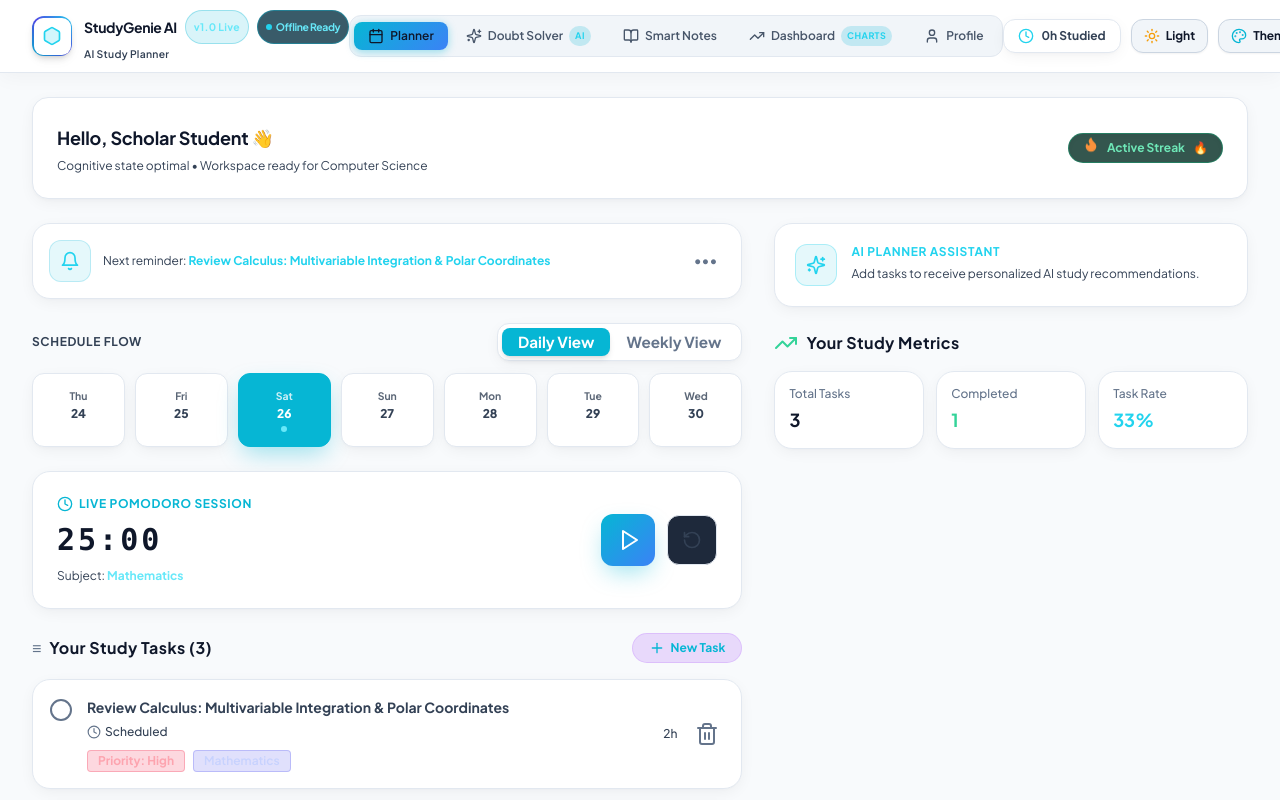
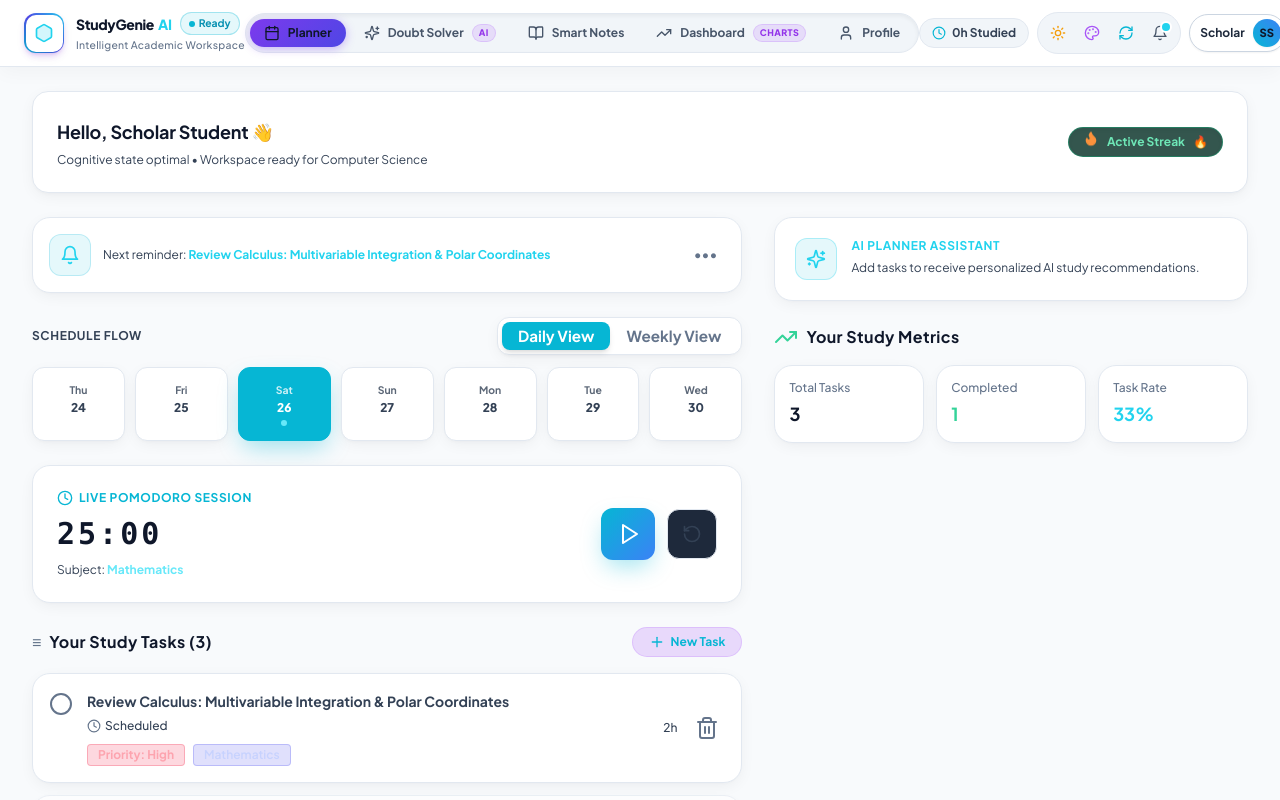
Before and after one commit to Manish1419600/ai-study-assistant, a React (Vite) app: page / in a window 1280 px wide. Both pictures are taken after a click on the button "Continue in Offline Mode (No Internet Needed)". Shown: the top 800 px of the page. Built offline with nearby package versions, Linux system fonts and the light colour scheme; no server answers.

Commit message:
Redesign navigation bar with sleek floating segmented pill control, compact icon group, and refined profile pill

```diff
--- a/src/components/Header.jsx
+++ b/src/components/Header.jsx
@@ -1,5 +1,5 @@
 import React, { useState, useEffect } from 'react';
-import { Hexagon, Bell, Calendar, Sparkles, BookOpen, TrendingUp, User, LogIn, LogOut, Clock, Palette, Sun, Moon, RefreshCw } from 'lucide-react';
+import { Hexagon, Bell, Calendar, Sparkles, BookOpen, TrendingUp, User, LogIn, LogOut, Clock, Palette, Sun, Moon, RefreshCw, Radio } from 'lucide-react';
 import { useAuth } from '../context/AuthContext';
 import { toggleLightDarkMode, getInitialPrefs } from './AppearancePanel';
 
@@ -39,17 +39,6 @@ export default function Header({ activeTab, setActiveTab, studyHours, onOpenAppe
     return () => window.removeEventListener('sg_appearance_changed', handleAppearanceChange);
   }, []);
 
-  const getTabTitle = () => {
-    switch (activeTab) {
-      case 'planner':   return 'AI Study Planner';
-      case 'solver':    return 'AI Doubt Solver & Auto-FAQ';
-      case 'notes':     return 'Smart Notes Generator';
-      case 'progress':  return 'Progress Dashboard';
-      case 'profile':
-      default:          return 'Profile & Settings';
-    }
-  };
-
   const navItems = [
     { id: 'planner',  label: 'Planner',      icon: Calendar },
     { id: 'solver',   label: 'Doubt Solver', icon: Sparkles,   badge: 'AI' },
@@ -59,43 +48,54 @@ export default function Header({ activeTab, setActiveTab, studyHours, onOpenAppe
   ];
 
   return (
-    <header className="app-header sticky top-0 z-30 backdrop-blur-md px-3 sm:px-6 lg:px-8 py-2 sm:py-2.5 border-b flex items-center justify-between w-full shadow-sm transition-colors">
+    <header className="app-header sticky top-0 z-30 backdrop-blur-xl px-3 sm:px-6 py-2 border-b flex items-center justify-between w-full shadow-sm transition-all duration-200">
 
-      {/* ── Brand ── */}
-      <div className="flex items-center gap-2 sm:gap-3 flex-shrink-0">
-        <div className="w-8 h-8 sm:w-10 sm:h-10 rounded-lg sm:rounded-xl bg-gradient-to-tr from-purple-600 via-indigo-600 to-cyan-400 p-[1.5px] flex items-center justify-center shadow-md flex-shrink-0">
-          <div className="w-full h-full bg-[#0E1322] rounded-[7px] sm:rounded-[9px] flex items-center justify-center">
-            <Hexagon className="w-4 h-4 sm:w-5 sm:h-5 text-cyan-400 fill-cyan-400/20" />
-          </div>
-        </div>
-        <div className="flex flex-col">
-          <h1 className="text-sm sm:text-base xl:text-lg font-bold tracking-tight leading-tight flex items-center gap-1.5 sm:gap-2">
-            StudyGenie AI
-            <span className="hidden sm:inline-block px-2 py-0.5 rounded-full bg-cyan-500/15 text-cyan-300 border border-cyan-500/30 text-[10px] font-bold whitespace-nowrap tracking-wide">
-              v1.0 Live
-            </span>
-            <span className={`inline-flex items-center gap-1 px-2 py-0.5 rounded-full text-[10px] font-bold border whitespace-nowrap ${
-              isSocketConnected
-                ? 'bg-emerald-950/80 border-emerald-500/40 text-emerald-300'
-                : 'bg-cyan-950/80 border-cyan-500/40 text-cyan-300'
-            }`}>
-              <span className={`w-1.5 h-1.5 rounded-full ${isSocketConnected ? 'bg-emerald-400 animate-pulse' : 'bg-cyan-400'}`}></span>
-              <span>{isSocketConnected ? 'Cloud Synced' : (!isOnline ? 'Offline Mode' : 'Offline Ready')}</span>
-            </span>
-          </h1>
-          <p className="text-[10px] sm:text-xs font-semibold text-cyan-400 tracking-wide mt-0.5">
-            {getTabTitle()}
-          </p>
+      {/* ── Brand & Cloud Status ── */}
+      <div className="flex items-center gap-2.5 sm:gap-3 flex-shrink-0">
+        <div className="w-9 h-9 sm:w-10 sm:h-10 rounded-xl bg-gradient-to-tr from-purple-600 via-indigo-600 to-cyan-400 p-[1.5px] flex items-center justify-center shadow-md shadow-purple-600/20 flex-shrink-0 hover:scale-105 transition-transform">
+          <div className="w-full h-full bg-[#0E1322] rounded-[10px] flex items-center justify-center">
+            <Hexagon className="w-5 h-5 text-cyan-400 fill-cyan-400/20" />
           </div>
         </div>
 
-      {/* ── PC Nav Bar (Desktop Only) ── */}
+        <div className="flex flex-col">
+          <div className="flex items-center gap-2">
+            <h1 className="text-sm sm:text-base font-extrabold tracking-tight leading-none text-slate-900 dark:text-white">
+              StudyGenie<span className="text-cyan-400 ml-1">AI</span>
+            </h1>
+
+            {/* Subtle Status Pill */}
+            <span
+              className={`inline-flex items-center gap-1 px-2 py-0.5 rounded-full text-[10px] font-bold border transition-colors ${
+                isSocketConnected
+                  ? 'bg-emerald-500/10 border-emerald-500/30 text-emerald-600 dark:text-emerald-400'
+                  : !isOnline
+                  ? 'bg-amber-500/10 border-amber-500/30 text-amber-600 dark:text-amber-400'
+                  : 'bg-cyan-500/10 border-cyan-500/30 text-cyan-600 dark:text-cyan-400'
+              }`}
+            >
+              <span
+                className={`w-1.5 h-1.5 rounded-full ${
+                  isSocketConnected ? 'bg-emerald-500 animate-pulse' : !isOnline ? 'bg-amber-500' : 'bg-cyan-500'
+                }`}
+              />
+              <span>{isSocketConnected ? 'Cloud Synced' : (!isOnline ? 'Offline' : 'Ready')}</span>
+            </span>
+          </div>
+
+          <span className="text-[10px] font-medium text-slate-500 dark:text-slate-400 tracking-wide mt-0.5 hidden sm:inline">
+            Intelligent Academic Workspace
+          </span>
+        </div>
+      </div>
+
+      {/* ── Modern Floating Segmented Navigation Bar (Desktop) ── */}
       <nav
         aria-label="Main Navigation"
-        className="hidden lg:flex items-center gap-0.5 xl:gap-1 p-1 rounded-xl border flex-shrink-0 transition-colors"
+        className="hidden lg:flex items-center gap-1 p-1 rounded-full border shadow-inner transition-colors"
         style={{
           backgroundColor: isLightMode ? '#F1F5F9' : 'rgba(15, 23, 42, 0.75)',
-          borderColor: isLightMode ? '#E2E8F0' : 'rgba(51, 65, 85, 0.6)'
+          borderColor: isLightMode ? '#E2E8F0' : 'rgba(51, 65, 85, 0.5)'
         }}
       >
         {navItems.map((item) => {
@@ -105,30 +105,32 @@ export default function Header({ activeTab, setActiveTab, studyHours, onOpenAppe
             <button
               key={item.id}
               onClick={() => setActiveTab(item.id)}
-              className={`px-2.5 xl:px-3.5 py-1.5 rounded-lg font-semibold transition-all flex items-center gap-1.5 cursor-pointer text-xs xl:text-sm whitespace-nowrap select-none ${
+              className={`px-3.5 py-1.5 rounded-full font-bold transition-all flex items-center gap-2 cursor-pointer text-xs xl:text-sm whitespace-nowrap select-none ${
                 isActive
-                  ? 'text-white shadow-sm'
+                  ? 'text-white shadow-md'
                   : isLightMode
                   ? 'text-slate-600 hover:text-slate-900 hover:bg-slate-200/70'
-                    : 'text-slate-300 hover:text-white hover:bg-slate-800/70'
+                  : 'text-slate-400 hover:text-white hover:bg-slate-800/70'
               }`}
               style={
                 isActive
                   ? {
-                      background: 'linear-gradient(135deg, var(--accent-from, #06B6D4), var(--accent-to, #3B82F6))',
-                      boxShadow: '0 2px 8px var(--accent-ring, rgba(6, 182, 212, 0.35))',
+                      background: 'linear-gradient(135deg, #7C3AED 0%, #4F46E5 100%)',
+                      boxShadow: '0 2px 10px rgba(124, 58, 237, 0.35)'
                     }
                   : undefined
               }
             >
-              <Icon className="w-3.5 h-3.5 xl:w-4 xl:h-4 flex-shrink-0" />
-              <span className="whitespace-nowrap">{item.label}</span>
+              <Icon className="w-4 h-4 flex-shrink-0" />
+              <span>{item.label}</span>
               {item.badge && (
-                <span className={`px-1.5 py-0.5 rounded-full font-bold text-[9px] uppercase tracking-wider ${
+                <span
+                  className={`px-1.5 py-0.2 rounded-full font-extrabold text-[9px] uppercase tracking-wider ${
                     isActive
                       ? 'bg-white/20 text-white'
-                    : 'bg-cyan-500/20 text-cyan-400'
-                }`}>
+                      : 'bg-purple-500/15 text-purple-600 dark:text-cyan-400 border border-purple-500/20'
+                  }`}
+                >
                   {item.badge}
                 </span>
               )}
@@ -137,16 +139,24 @@ export default function Header({ activeTab, setActiveTab, studyHours, onOpenAppe
         })}
       </nav>
 
-      {/* ── Right Controls (Ultra-Compact on Mobile) ── */}
-      <div className="flex items-center gap-1.5 sm:gap-2.5 flex-shrink-0">
+      {/* ── Right Actions & Utilities (Refined & Clean) ── */}
+      <div className="flex items-center gap-1.5 sm:gap-2 flex-shrink-0">
 
-        {/* Study hours - Desktop only */}
-        <div className="hidden xl:flex items-center gap-2 px-3.5 py-2 rounded-xl bg-slate-900/80 border border-slate-800 font-bold text-slate-200 text-xs">
-          <Clock className="w-4 h-4 text-cyan-400" />
+        {/* Study Time Chip - Desktop only */}
+        <div className="hidden xl:flex items-center gap-1.5 px-3 py-1.5 rounded-full bg-slate-100 dark:bg-slate-900/80 border border-slate-200 dark:border-slate-800 text-xs font-bold text-slate-700 dark:text-slate-200">
+          <Clock className="w-3.5 h-3.5 text-cyan-500 dark:text-cyan-400" />
           <span>{studyHours || 0}h Studied</span>
         </div>
 
-        {/* Quick Light / Dark Mode Toggle Button */}
+        {/* Unified Icon Toolbar */}
+        <div
+          className="flex items-center gap-0.5 p-1 rounded-full border transition-colors"
+          style={{
+            backgroundColor: isLightMode ? '#F1F5F9' : 'rgba(15, 23, 42, 0.75)',
+            borderColor: isLightMode ? '#E2E8F0' : 'rgba(51, 65, 85, 0.5)'
+          }}
+        >
+          {/* Light / Dark Mode Toggle */}
           <button
             type="button"
             onClick={() => {
@@ -154,114 +164,82 @@ export default function Header({ activeTab, setActiveTab, studyHours, onOpenAppe
               setIsLightMode(updated.mode === 'light');
             }}
             title={isLightMode ? "Switch to Dark Mode" : "Switch to Light Mode"}
-          className="flex items-center justify-center gap-1.5 p-2 sm:px-3 sm:py-2 rounded-xl border transition-all shadow-sm cursor-pointer"
-          style={{
-            backgroundColor: isLightMode ? '#F1F5F9' : 'rgba(30, 41, 59, 0.9)',
-            borderColor: isLightMode ? '#CBD5E1' : 'rgba(51, 65, 85, 0.8)',
-            color: isLightMode ? '#0F172A' : '#F8FAFC'
-          }}
+            className="w-8 h-8 rounded-full flex items-center justify-center transition-colors text-slate-600 dark:text-slate-300 hover:text-slate-900 dark:hover:text-white hover:bg-slate-200/80 dark:hover:bg-slate-800 cursor-pointer"
           >
-          {isLightMode ? (
-            <>
-              <Sun className="w-4 h-4 text-amber-500" />
-              <span className="text-xs font-bold hidden sm:inline">Light</span>
-            </>
-          ) : (
-            <>
-              <Moon className="w-4 h-4 text-indigo-400" />
-              <span className="text-xs font-bold text-slate-300 hidden sm:inline">Dark</span>
-            </>
-          )}
+            {isLightMode ? <Sun className="w-4 h-4 text-amber-500" /> : <Moon className="w-4 h-4 text-indigo-400" />}
           </button>
 
-        {/* Appearance toggle drawer button */}
+          {/* Theme Drawer */}
           <button
             type="button"
             onClick={onOpenAppearance}
-          title="Appearance & Theme Customizer"
-          className="flex items-center justify-center gap-1.5 p-2 sm:px-3 sm:py-2 rounded-xl border transition-all shadow-sm group cursor-pointer"
-          style={{
-            backgroundColor: isLightMode ? '#F1F5F9' : 'rgba(30, 41, 59, 0.9)',
-            borderColor: isLightMode ? '#CBD5E1' : 'rgba(51, 65, 85, 0.8)',
-            color: isLightMode ? '#0F172A' : '#F8FAFC'
-          }}
+            title="Appearance & Theme Colors"
+            className="w-8 h-8 rounded-full flex items-center justify-center transition-colors text-slate-600 dark:text-slate-300 hover:text-slate-900 dark:hover:text-white hover:bg-slate-200/80 dark:hover:bg-slate-800 cursor-pointer"
           >
-          <Palette className="w-4 h-4 text-purple-400 group-hover:rotate-12 transition-transform" />
-          <span className="hidden sm:inline font-bold text-xs">Theme</span>
+            <Palette className="w-4 h-4 text-purple-500 dark:text-purple-400" />
           </button>
 
-        {/* Quick Refresh Button (Works on both Website & Android APK) */}
+          {/* Refresh / Sync */}
           <button
             type="button"
             onClick={handleRefresh}
             title="Refresh App & Sync with Database (Hold Shift to hard reload)"
-          className={`flex items-center justify-center gap-1.5 p-2 sm:px-3 sm:py-2 rounded-xl border transition-all shadow-sm cursor-pointer ${
-            isRefreshing ? 'opacity-80 scale-95' : 'hover:scale-105 active:scale-95'
-          }`}
-          style={{
-            backgroundColor: isLightMode ? '#F1F5F9' : 'rgba(30, 41, 59, 0.9)',
-            borderColor: isLightMode ? '#CBD5E1' : 'rgba(51, 65, 85, 0.8)',
-            color: isLightMode ? '#0F172A' : '#F8FAFC'
-          }}
+            className="w-8 h-8 rounded-full flex items-center justify-center transition-colors text-slate-600 dark:text-slate-300 hover:text-slate-900 dark:hover:text-white hover:bg-slate-200/80 dark:hover:bg-slate-800 cursor-pointer"
           >
-          <RefreshCw className={`w-4 h-4 text-cyan-400 ${isRefreshing ? 'animate-spin' : ''}`} />
-          <span className="hidden sm:inline font-bold text-xs">Refresh</span>
+            <RefreshCw className={`w-4 h-4 text-cyan-500 dark:text-cyan-400 ${isRefreshing ? 'animate-spin' : ''}`} />
           </button>
 
-        {/* Notifications - Hidden on small mobile */}
+          {/* Notifications */}
           <button
+            type="button"
             aria-label="Notifications"
             onClick={() => alert('Notification Center: Study tasks synced with real-time database!')}
-          className="relative hidden sm:flex p-2 sm:p-2.5 rounded-xl border text-slate-200 transition-colors items-center justify-center"
-          style={{
-            backgroundColor: isLightMode ? '#F1F5F9' : 'rgba(30, 41, 59, 0.9)',
-            borderColor: isLightMode ? '#CBD5E1' : 'rgba(51, 65, 85, 0.8)',
-            color: isLightMode ? '#0F172A' : '#F8FAFC'
-          }}
+            className="relative w-8 h-8 rounded-full hidden sm:flex items-center justify-center transition-colors text-slate-600 dark:text-slate-300 hover:text-slate-900 dark:hover:text-white hover:bg-slate-200/80 dark:hover:bg-slate-800 cursor-pointer"
           >
             <Bell className="w-4 h-4" />
-          <span className="absolute top-1.5 right-1.5 w-2 h-2 rounded-full bg-cyan-400 ring-2 ring-[#0A0D18]" />
+            <span className="absolute top-1.5 right-1.5 w-2 h-2 rounded-full bg-cyan-400 ring-2 ring-white dark:ring-[#0E1322]" />
           </button>
+        </div>
 
-        {/* Auth / Login */}
+        {/* User Profile Pill & Logout */}
         {isAuthenticated ? (
           <div className="flex items-center gap-1.5">
             <button
               onClick={() => setActiveTab('profile')}
-              className="flex items-center gap-1.5 p-1 sm:pl-2.5 rounded-full border hover:border-purple-500/40 transition-colors cursor-pointer"
+              title="View Profile & Settings"
+              className="flex items-center gap-2 pl-2.5 pr-1 py-1 rounded-full border transition-all cursor-pointer shadow-sm hover:border-purple-500/50"
               style={{
-                backgroundColor: isLightMode ? '#F1F5F9' : 'rgba(15, 23, 42, 0.8)',
-                borderColor: isLightMode ? '#CBD5E1' : 'rgba(51, 65, 85, 0.8)'
+                backgroundColor: isLightMode ? '#FFFFFF' : 'rgba(15, 23, 42, 0.85)',
+                borderColor: isLightMode ? '#CBD5E1' : 'rgba(51, 65, 85, 0.6)'
               }}
             >
-              <span className="font-bold hidden sm:inline-block text-xs" style={{ color: isLightMode ? '#0F172A' : '#E2E8F0' }}>
+              <span className="font-bold text-xs max-w-[80px] sm:max-w-[120px] truncate text-slate-800 dark:text-slate-200">
                 {user?.name ? user.name.split(' ')[0] : 'Student'}
               </span>
-              <div className="w-7 h-7 sm:w-8 sm:h-8 rounded-full ring-2 ring-purple-500/40 overflow-hidden bg-purple-900 flex items-center justify-center">
-                <span className="font-bold text-purple-200 text-xs">
-                  {user?.name ? user.name.split(' ').map(n => n[0]).join('') : 'ST'}
-                </span>
+              <div className="w-7 h-7 rounded-full bg-gradient-to-tr from-purple-600 to-indigo-600 text-white font-extrabold text-[11px] flex items-center justify-center shadow-sm">
+                {user?.name ? user.name.split(' ').map(n => n[0]).join('').slice(0, 2) : 'ST'}
               </div>
             </button>
+
             <button
               onClick={logout}
-              title="Logout"
-              className="p-1.5 sm:p-2 rounded-xl border text-slate-400 hover:text-rose-400 transition cursor-pointer"
+              title="Sign Out"
+              className="w-8 h-8 rounded-full border flex items-center justify-center text-slate-400 hover:text-rose-500 hover:bg-rose-50 dark:hover:bg-rose-950/30 transition-colors cursor-pointer"
               style={{
-                backgroundColor: isLightMode ? '#F1F5F9' : 'rgba(30, 41, 59, 0.9)',
-                borderColor: isLightMode ? '#CBD5E1' : 'rgba(51, 65, 85, 0.8)'
+                backgroundColor: isLightMode ? '#FFFFFF' : 'rgba(15, 23, 42, 0.85)',
+                borderColor: isLightMode ? '#CBD5E1' : 'rgba(51, 65, 85, 0.6)'
               }}
             >
-              <LogOut className="w-3.5 h-3.5 sm:w-4 sm:h-4" />
+              <LogOut className="w-3.5 h-3.5" />
             </button>
           </div>
         ) : (
           <button
             onClick={() => setIsAuthModalOpen(true)}
-            className="flex items-center gap-1.5 p-2 sm:px-3.5 sm:py-2 rounded-xl bg-gradient-to-r from-purple-600 to-indigo-600 text-white font-bold shadow-md hover:from-purple-500 hover:to-indigo-500 transition-all cursor-pointer text-xs"
+            className="flex items-center gap-1.5 px-3 py-1.5 rounded-full bg-gradient-to-r from-purple-600 to-indigo-600 text-white font-bold shadow-md hover:from-purple-500 hover:to-indigo-500 transition-all cursor-pointer text-xs"
           >
-            <LogIn className="w-4 h-4" />
-            <span className="hidden sm:inline">Sign In</span>
+            <LogIn className="w-3.5 h-3.5" />
+            <span>Sign In</span>
           </button>
         )}
       </div>
```
Lines whose indentation alone changed are shown as unchanged.
